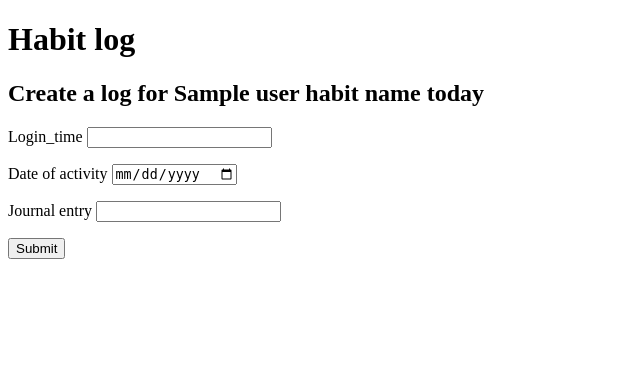
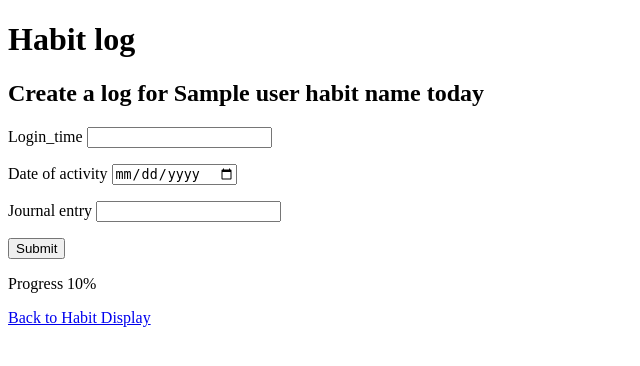
Before and after one commit to marjanasarker/2do2gether, a Flask app: template templates/habit_log_display.html in a window 1280 px wide. Shown: the top 366 px of the page, without its empty margins (0-640 px from the left). Run offline with Flask 2, Linux system fonts and the light colour scheme; the template is opened without the code that fills it: most values are stand-ins (such as "Sample title", 1, 10 or a date in 2020).

Commit message:
User can successfully enter their activity details

```diff
--- a/templates/habit_log_display.html
+++ b/templates/habit_log_display.html
@@ -5,7 +5,7 @@
 {% block body %}
 <h1>Habit log</h1>
 <h2>Create a log for {{user_habit_name}} today</h2>
-<form action='/habit_display/{{habit_name}}', method='POST'>
+<form action='/habit_log_display/{{habit_id}}', method='POST'>
     <p>
         Login_time <input type='text' name="log_in_time">
     </p>
@@ -19,7 +19,11 @@
     <input type = "submit">
     </p>
 
+
 </form>
+<p>Progress {{progress}}%</p>
+<a href='/habit_display'>Back to Habit Display</a>
+
 
 
 
```
